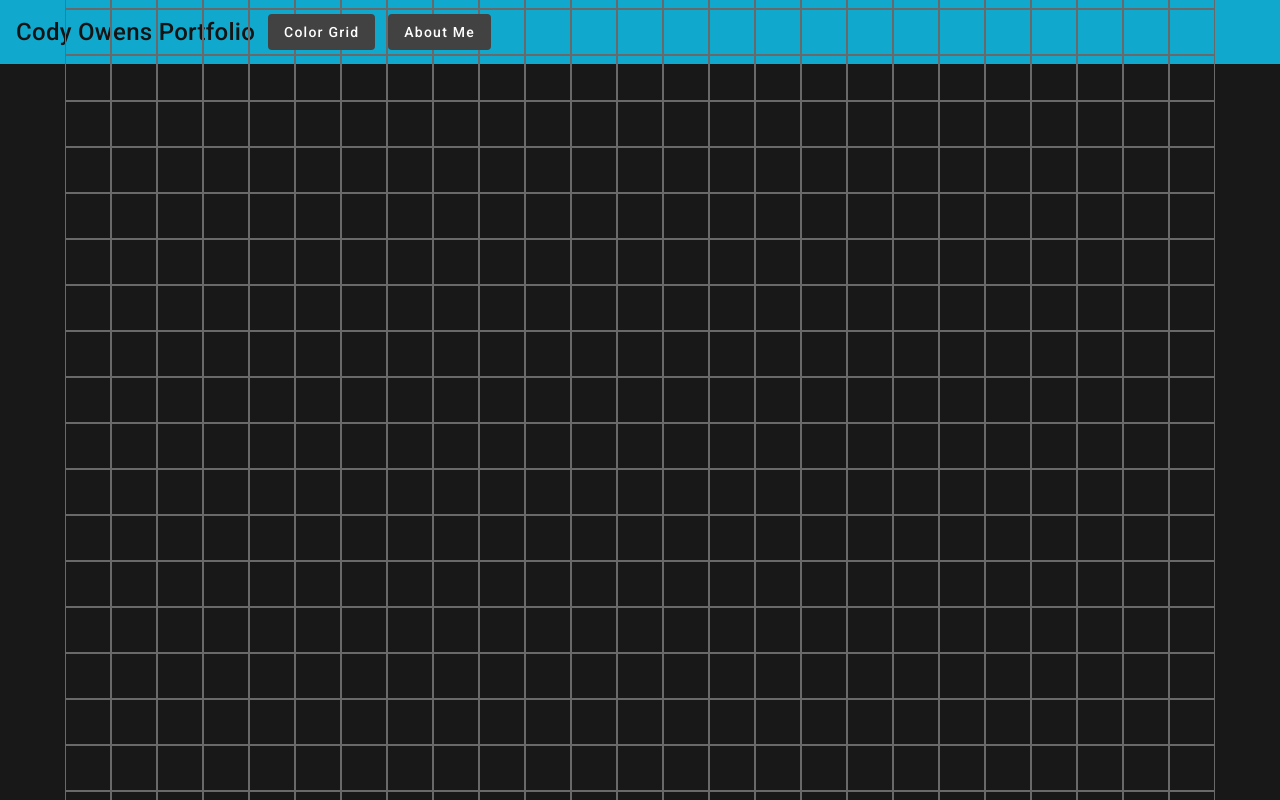
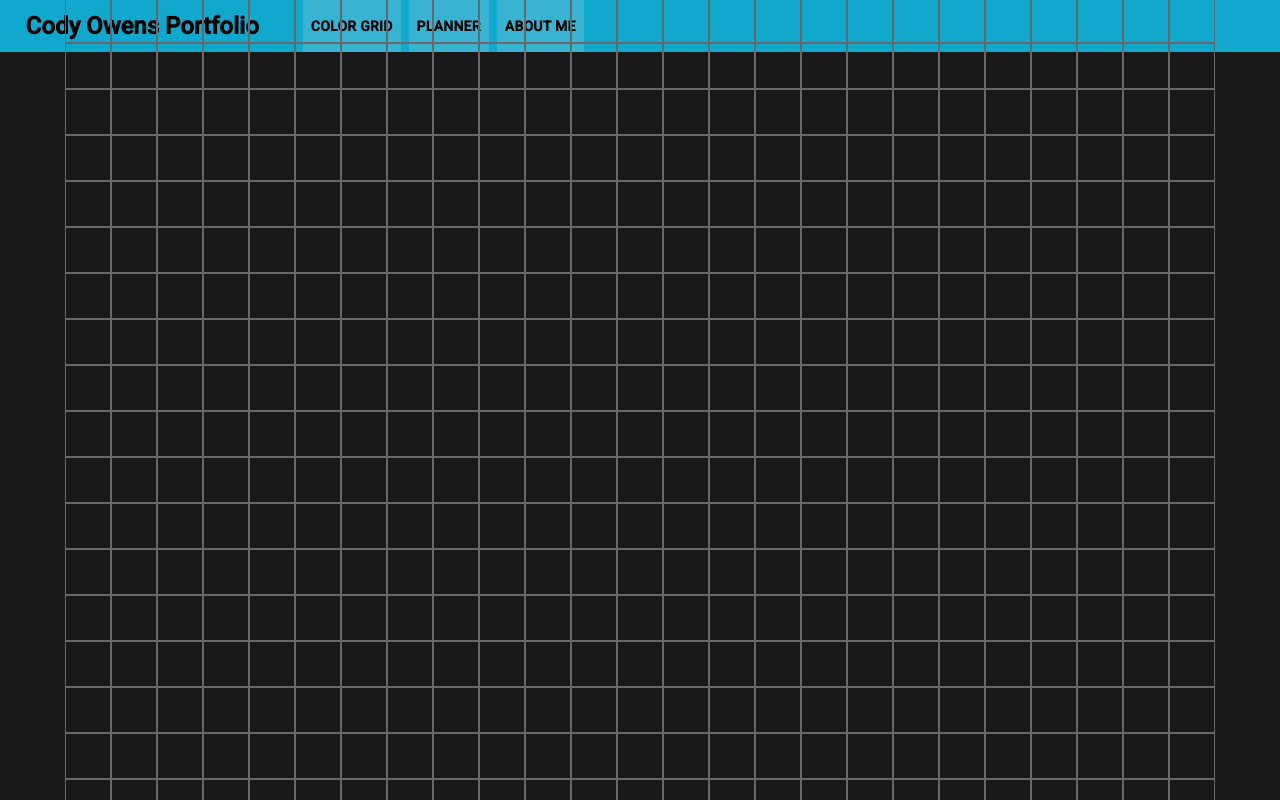
Before and after one commit to Cheesemanxl/2024-portfolio, an Angular app: page /color-grid in a window 1280 px wide. Shown: the top 800 px of the page. Built offline with nearby package versions, Linux system fonts and the light colour scheme.

Commit message:
change navbar layout and styling

```diff
--- a/src/app/app.component.html
+++ b/src/app/app.component.html
@@ -1,3 +1,2 @@
 <app-nav-bar></app-nav-bar>
 <router-outlet />
-<p>yo</p>
--- a/src/app/components/nav-bar/nav-bar.component.html
+++ b/src/app/components/nav-bar/nav-bar.component.html
@@ -1,6 +1,10 @@
-<mat-toolbar color="primary">
+<header class="nav-header">
   <h1 class="nav-title">Cody Owens Portfolio</h1>
-  <span class="spacer"></span>
-  <button mat-flat-button class="nav-button" routerLink="/color-grid">Color Grid</button>
-  <button mat-flat-button class="nav-button" routerLink="/about-me">About Me</button>
-</mat-toolbar>
+  <nav>
+    <ul class="nav-list">
+      <li class="nav-item"><a href="color-grid">Color Grid</a></li>
+      <li class="nav-item"><a href="planner">Planner</a></li>
+      <li class="nav-item"><a href="about-me">About Me</a></li>
+    </ul>
+  </nav>
+</header>
--- a/src/app/components/nav-bar/nav-bar.component.scss
+++ b/src/app/components/nav-bar/nav-bar.component.scss
@@ -1,10 +1,38 @@
-.mat-toolbar {
+.nav-header {
+  display: flex;
   background-color: #11a8cd;
 }
 .nav-title {
-  color: rgb(20, 20, 20);
-  font-size: larger;
+  margin: 10px 0px;
+  padding-left: 2vw;
+  font-weight: bold;
 }
-.nav-button {
-  margin-left: 1vw;
+.nav-list {
+  height: 100%;
+  list-style: none;
+  display: flex;
+  margin: 0;
 }
+.nav-item {
+  display: flex;
+  align-items: center;
+}
+.nav-item > a {
+  margin: 0 4px;
+  padding: 0 8px;
+  color: #000;
+  background-color: #38b3d1;
+  text-decoration: none;
+  text-transform: uppercase;
+  font-weight: bold;
+  width: 100%;
+  height: 100%;
+  text-align: center;
+  display: flex;
+  flex-direction: column;
+  justify-content: center;
+}
+.nav-item > a:hover {
+  background-color: #14768e;
+  margin: fill 0px;
+}
--- a/src/styles.scss
+++ b/src/styles.scss
@@ -1,5 +1,5 @@
-html, body {
-  height: 100%;
+body {
   background-color: #181818;
+  margin: 0;
+  font-family: Roboto, "Helvetica Neue", sans-serif;
 }
-body { margin: 0; font-family: Roboto, "Helvetica Neue", sans-serif; }
```
